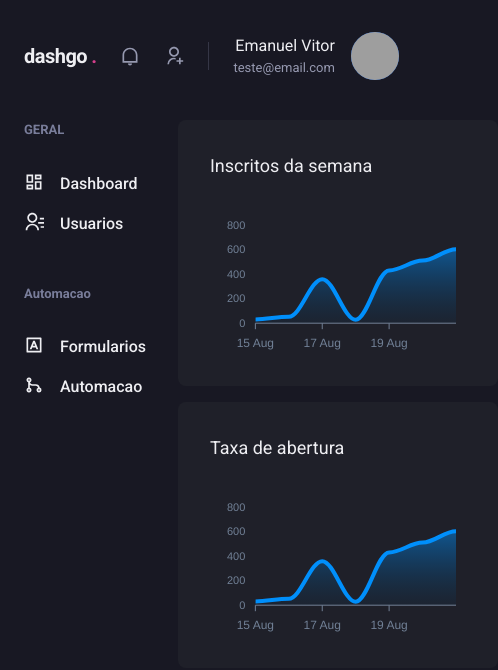
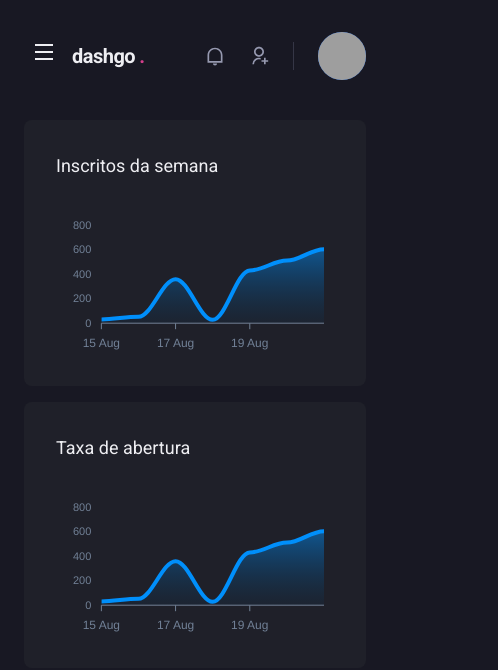
Before and after one commit to emanuelv15/dashgo-ignite-rocketseat, a Next.js app: page /dashboard in a window 390 px wide. Shown: the top 670 px of the page, 498 px wide, since content can reach past the window. Built offline with nearby package versions, Linux system fonts and the light colour scheme; grey boxes are pictures that could not be loaded.

Commit message:
Sidebar responsivo

```diff
--- a/src/components/Header/index.tsx
+++ b/src/components/Header/index.tsx
@@ -1,16 +1,18 @@
-import { Flex, useBreakpointValue } from "@chakra-ui/react";
+import { Flex, Icon, useBreakpointValue, IconButton } from "@chakra-ui/react";
 
 import { Profile } from "./Profile";
 import { NotificationsNav } from "./NotificationsNav";
 import { SearchBox } from "./SearchBox";
 import { Logo } from "./Logo";
+import { useSidebarDrawer } from "../../contexts/SidebarDrawerContext";
+import { RiMenuLine } from "react-icons/ri";
 
 export function Header() {
+  const { onOpen } = useSidebarDrawer();
+
   const isWideVersion = useBreakpointValue({
-    sm: false,
-    md: true,
+    base: false,
     lg: true,
-    xl: true,
   });
 
   return (
@@ -24,6 +26,16 @@
       px="6"
       align="center"
     >
+      {!isWideVersion && (
+        <IconButton
+          aria-label="Open navigation"
+          icon={<Icon as={RiMenuLine} />}
+          fontSize="24"
+          variant="unstyled"
+          onClick={onOpen}
+          mr="2"
+        ></IconButton>
+      )}
       <Logo />
 
       {isWideVersion && <SearchBox />}
--- /dev/null
+++ b/src/components/Sidebar/SidebarNav.tsx
@@ -0,0 +1,28 @@
+import { Stack } from "@chakra-ui/react";
+import {
+  RiContactsLine,
+  RiDashboardLine,
+  RiGitMergeLine,
+  RiInputMethodLine,
+} from "react-icons/ri";
+
+import { NavSection } from "./NavSection";
+import { NavLink } from "./NavLink";
+
+export function SidebarNav() {
+  return (
+    <Stack spacing="12" align="flex-start">
+      <NavSection title="GERAL">
+        <NavLink icon={RiDashboardLine}>Dashboard</NavLink>
+
+        <NavLink icon={RiContactsLine}>Usuarios</NavLink>
+      </NavSection>
+
+      <NavSection title="Automacao">
+        <NavLink icon={RiInputMethodLine}>Formularios</NavLink>
+
+        <NavLink icon={RiGitMergeLine}>Automacao</NavLink>
+      </NavSection>
+    </Stack>
+  );
+}
--- a/src/components/Sidebar/index.tsx
+++ b/src/components/Sidebar/index.tsx
@@ -1,30 +1,46 @@
-import { Box, Stack } from "@chakra-ui/react";
 import {
-  RiContactsLine,
-  RiDashboardLine,
-  RiGitMergeLine,
-  RiInputMethodLine,
-} from "react-icons/ri";
+  Box,
+  useBreakpointValue,
+  Drawer,
+  DrawerOverlay,
+  DrawerContent,
+  DrawerCloseButton,
+  DrawerHeader,
+  DrawerBody,
+} from "@chakra-ui/react";
 
-import { NavSection } from "./NavSection";
-import { NavLink } from "./NavLink";
+import { useSidebarDrawer } from "../../contexts/SidebarDrawerContext";
+
+import { SidebarNav } from "./SidebarNav";
 
 export function Sidebar() {
+  const { isOpen, onClose } = useSidebarDrawer();
+
+  const isDrawerSidebar = useBreakpointValue({
+    base: true,
+    lg: false,
+  });
+
+  if (isDrawerSidebar) {
+    return (
+      <Drawer isOpen={isOpen} placement="left" onClose={onClose}>
+        <DrawerOverlay>
+          <DrawerContent bg="gray.800" p="4">
+            <DrawerCloseButton mt="6" />
+            <DrawerHeader>Navegacao</DrawerHeader>
+
+            <DrawerBody>
+              <SidebarNav />
+            </DrawerBody>
+          </DrawerContent>
+        </DrawerOverlay>
+      </Drawer>
+    );
+  }
+
   return (
     <Box as="aside" w="64" mr="8">
-      <Stack spacing="12" align="flex-start">
-        <NavSection title="GERAL">
-          <NavLink icon={RiDashboardLine}>Dashboard</NavLink>
-
-          <NavLink icon={RiContactsLine}>Usuarios</NavLink>
-        </NavSection>
-
-        <NavSection title="Automacao">
-          <NavLink icon={RiInputMethodLine}>Formularios</NavLink>
-
-          <NavLink icon={RiGitMergeLine}>Automacao</NavLink>
-        </NavSection>
-      </Stack>
+      <SidebarNav />
     </Box>
   );
 }
--- /dev/null
+++ b/src/contexts/SidebarDrawerContext.tsx
@@ -0,0 +1,30 @@
+import { useDisclosure, UseDisclosureReturn } from "@chakra-ui/react";
+import { useRouter } from "next/router";
+import { createContext, ReactNode, useContext, useEffect } from "react";
+
+interface SidebarDrawerProviderProps {
+  children: ReactNode;
+}
+
+type SidebarDrawerContextData = UseDisclosureReturn;
+
+const SidebarDrawerContext = createContext({} as SidebarDrawerContextData);
+
+export function SidebarDrawerProvider({
+  children,
+}: SidebarDrawerProviderProps) {
+  const disclosure = useDisclosure();
+  const router = useRouter();
+
+  useEffect(() => {
+    disclosure.onClose();
+  }, [router.asPath]);
+
+  return (
+    <SidebarDrawerContext.Provider value={disclosure}>
+      {children}
+    </SidebarDrawerContext.Provider>
+  );
+}
+
+export const useSidebarDrawer = () => useContext(SidebarDrawerContext);
--- a/src/pages/_app.tsx
+++ b/src/pages/_app.tsx
@@ -3,11 +3,15 @@
 
 import { theme } from "../styles/theme";
 
+import { SidebarDrawerProvider } from "../contexts/SidebarDrawerContext";
+
 function MyApp({ Component, pageProps }: AppProps) {
   return (
-    <ChakraProvider theme={theme}>
-      <Component {...pageProps} />
-    </ChakraProvider>
+    <SidebarDrawerProvider>
+      <ChakraProvider theme={theme}>
+        <Component {...pageProps} />
+      </ChakraProvider>
+    </SidebarDrawerProvider>
   );
 }
 
```
